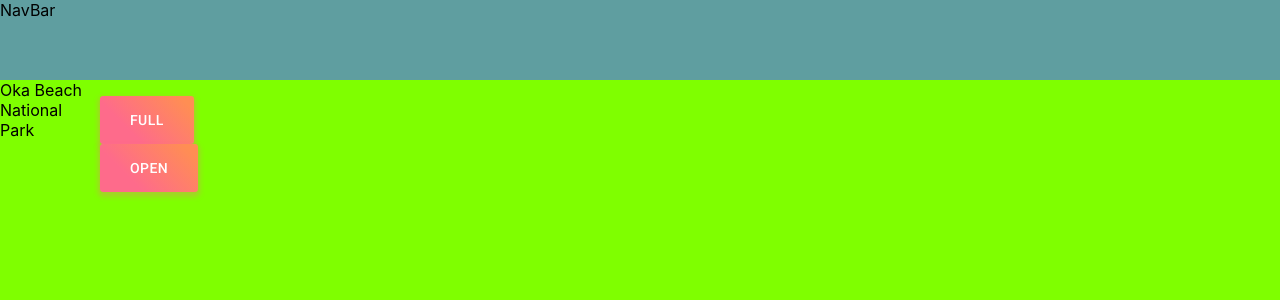
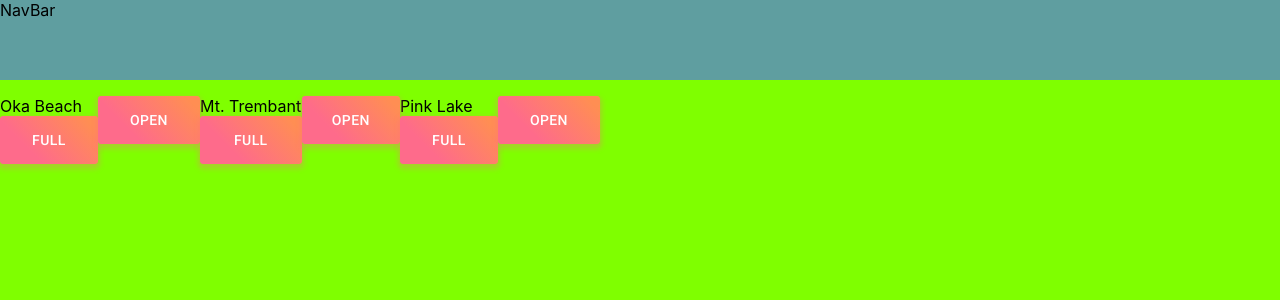
Before and after one commit to Samicap/isTheParkFull, a React (Create React App) app in the folder parkfull/: page /quebec in a window 1280 px wide. Shown: the top 300 px of the page. Built offline with nearby package versions, Linux system fonts and the light colour scheme.

Commit message:
change hard code parks to an object.map in quebec. begin css to fix display

```diff
--- a/parkfull/src/components/quebec/quebec.css
+++ b/parkfull/src/components/quebec/quebec.css
@@ -4,6 +4,14 @@ body {
 
 .park-container {
   display: grid;
-  grid-template-columns: 100px 100px 100px;
+  grid-template-columns: 200px 200px 200px;
   grid-template-rows: 100px 100px 100px;
 }
+
+.individual-park {
+  display: flex;
+  flex-direction: column;
+  flex-wrap: wrap;
+  /* align-items: center; */
+
+}
--- a/parkfull/src/components/quebec/quebec.js
+++ b/parkfull/src/components/quebec/quebec.js
@@ -21,16 +21,32 @@ export default function Quebec() {
     setTimeClickedOpen(timeClicked);
   }
 
-  //need to make an object that holds the information on the parks so it can be looped over in the display
+  //need to make an array of objects that holds the information on the parks so it can be looped over in the display
+  const parks = [{
+    name:"Oka Beach",
+    province: "Quebec",
+    country: "Canada"
+  },
+  {
+    name: "Mt. Trembant",
+    province: "Quebec",
+    country: "Canada"
+  },
+  {
+    name: "Pink Lake",
+    province: "Quebec",
+    country: "Canada"
+  }
+]
 
   return (
     <div className="park-container">
-      Oka Beach National Park
-      <p>
-        {/* <img src="https://www.google.com/imgres?imgurl=https%3A%2F%2Fmedia-cdn.tripadvisor.com%2Fmedia%2Fphoto-s%2F0c%2F4b%2Fb3%2F24%2Foka-beach.jpg&imgrefurl=https%3A%2F%2Fwww.tripadvisor.com%2FAttraction_Review-g1575408-d10642386-Reviews-Oka_Beach-Oka_Quebec.html&tbnid=f5IXwWjkXWJc1M&vet=12ahUKEwja9enprbPxAhUEVt8KHZxcDiIQMygAegUIARCIAQ..i&docid=Ya3LVaAp2g3R3M&w=550&h=413&q=oka%20beach&ved=2ahUKEwja9enprbPxAhUEVt8KHZxcDiIQMygAegUIARCIAQ" alt="oka beach"></img> */}
-        <MyButton onClick={timeFullButtonClicked}>Full </MyButton>  {timeClickedFull} <MyButton onClick={timeOpenButtonClicked}>Open</MyButton> {timeClickedOpen}
-
-      </p>
+      {parks.map(park=>(
+        <p key={park.name} className="individual-park">{park.name}
+        <MyButton onClick={timeFullButtonClicked}>Full</MyButton> {timeClickedFull}
+        <MyButton onClick={timeOpenButtonClicked}>Open</MyButton> {timeClickedOpen}
+        </p>
+      ))}
     </div>
   )
 }
```
